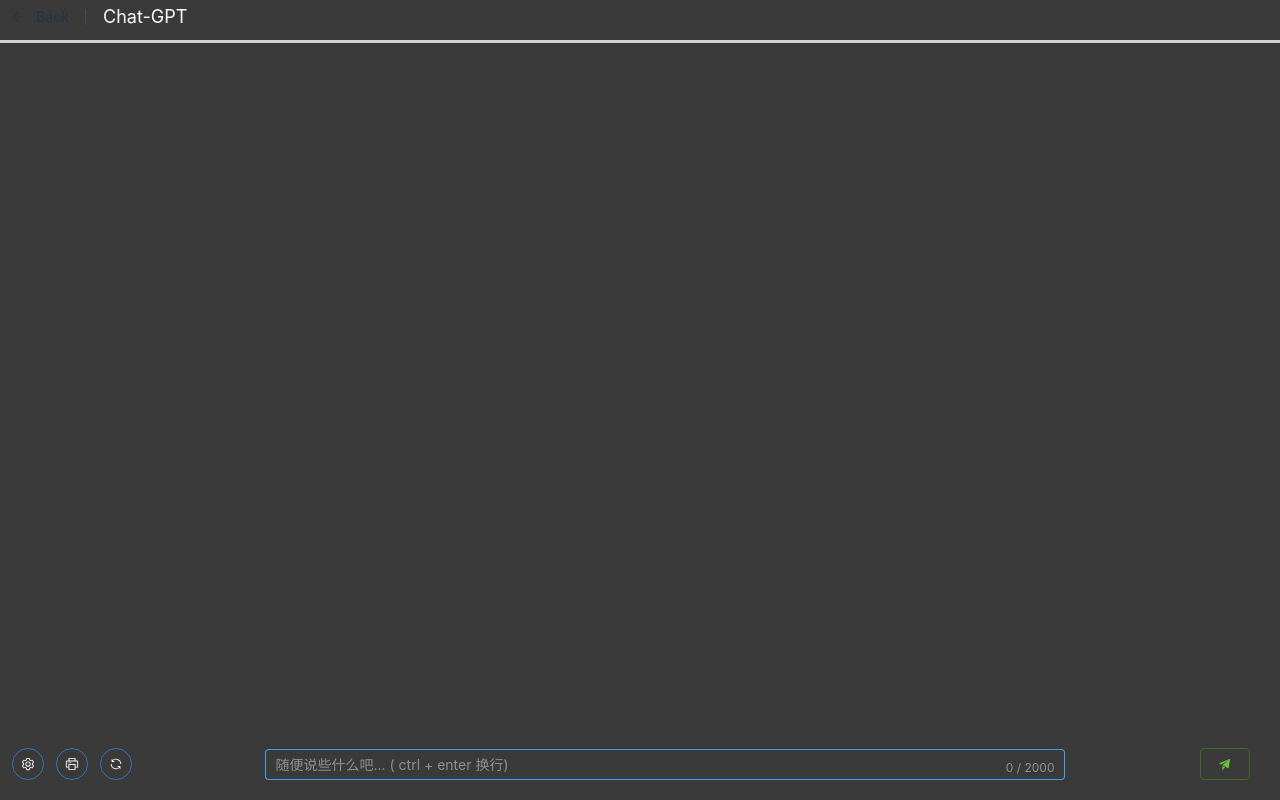
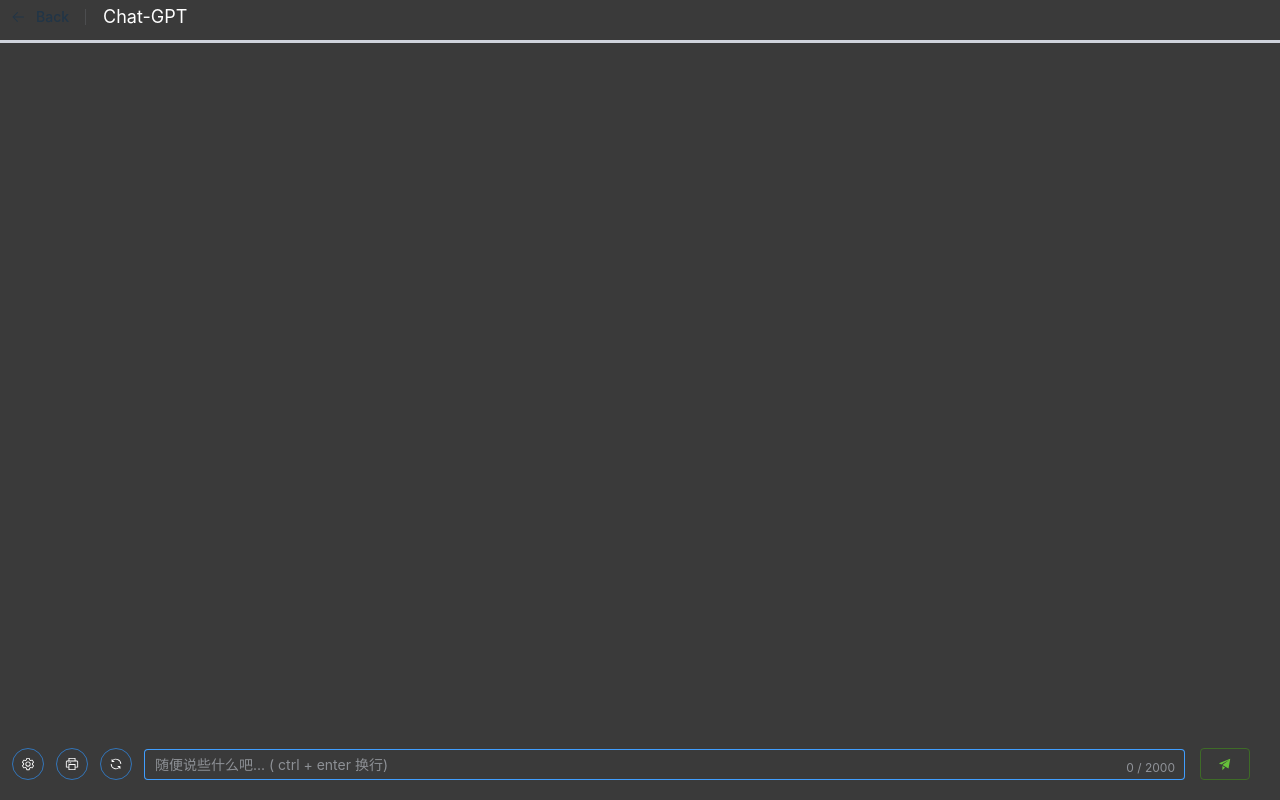
Before and after one commit to LianQi-Kevin/GPT_web_refactor, a Vue app: page /chat in a window 1280 px wide. Built offline with nearby package versions, Linux system fonts and the light colour scheme; what marked-extended-tables, marked-highlight, marked-katex-extension, marked-xhtml would draw is missing.

Commit message:
* remove needless css style

```diff
--- a/src/view/Chat.vue
+++ b/src/view/Chat.vue
@@ -95,7 +95,6 @@
                 </template>
             </el-page-header>
         </div>
-
         <div class="chatArea">
             <div class="conversations">
                 <div v-for="element in conversations" :key="element.id">
@@ -259,14 +258,14 @@
     }
 }
 
-.el-textarea {
-    min-width: 200px;
-    max-width: 800px;
-}
+//.el-textarea {
+//    min-width: 200px;
+//    max-width: 800px;
+//}
 
-.el-row {
-    align-items: flex-end;
-}
+//.el-row {
+//    align-items: flex-end;
+//}
 
 .btn {
     color: #ffffff;
```
